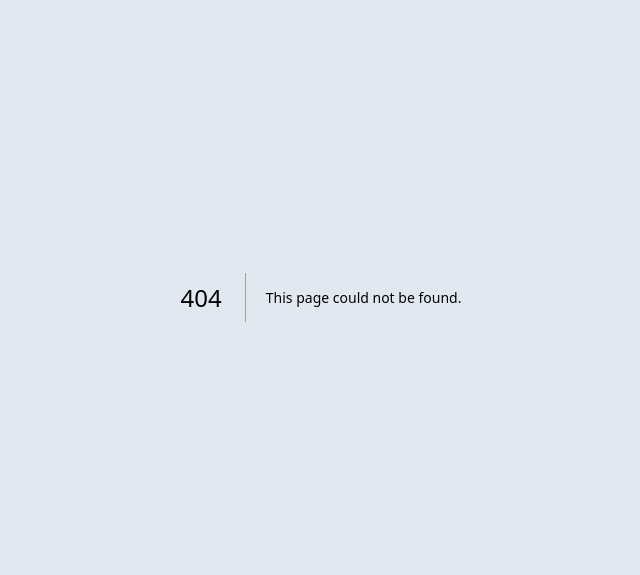
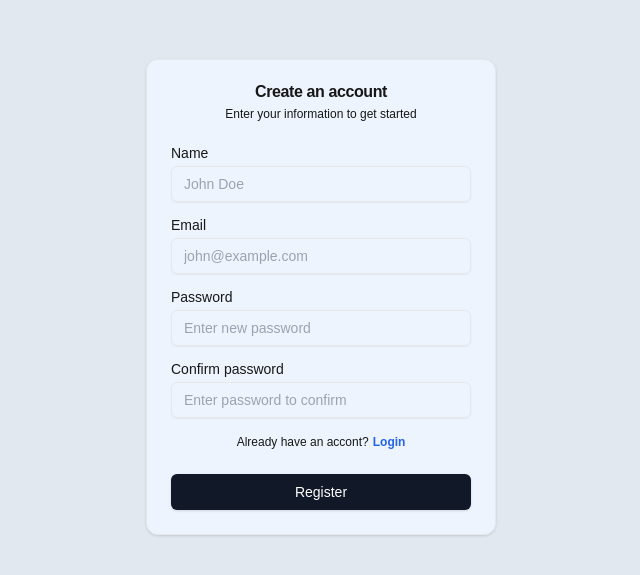
Before and after one commit to ManulaD123/mfix-web-app, a Next.js app: page /register in a window 1280 px wide. Before the commit this address had no page. Shown: the part 103-678 px from the top of the page, without its empty margins (319-959 px from the left). Built offline with nearby package versions, Linux system fonts and the light colour scheme.

Commit message:
Create registration page with shadcn

```diff
--- a/app/layout.js
+++ b/app/layout.js
@@ -1,6 +1,6 @@
 import { Geist, Geist_Mono } from "next/font/google";
 import "./globals.css";
-//import { Toaster } from "@/components/ui/toaster";
+import { Toaster } from "@/components/ui/sonner";
 
 const geistSans = Geist({
   variable: "--font-geist-sans",
@@ -24,7 +24,7 @@ export default function RootLayout({ children }) {
         className={`${geistSans.variable} ${geistMono.variable} antialiased bg-slate-200 `}
       >
         {children}
-        {/* <Toaster /> */}
+        <Toaster />
       </body>
     </html>
   );
--- a/app/login/login-form.jsx
+++ b/app/login/login-form.jsx
@@ -1,5 +1,5 @@
 "use client";
-
+import { useState } from "react";
 import {
   Card,
   CardContent,
@@ -11,7 +11,6 @@ import { Label } from "@/components/ui/label";
 import { Input } from "@/components/ui/input";
 import { Checkbox } from "@/components/ui/checkbox";
 import { Button } from "@/components/ui/button";
-import { useState } from "react";
 
 export default function LogingForm({ title }) {
   const [email, setEmail] = useState("");
--- /dev/null
+++ b/app/register/page.jsx
@@ -0,0 +1,8 @@
+import RegisterForm from "./register-form";
+export default function RegisterPage() {
+  return (
+    <div>
+      <RegisterForm />
+    </div>
+  );
+}
--- /dev/null
+++ b/app/register/register-form.jsx
@@ -0,0 +1,94 @@
+"use client";
+import { Button } from "@/components/ui/button";
+import { toast } from "sonner";
+import {
+  Card,
+  CardContent,
+  CardDescription,
+  CardFooter,
+  CardHeader,
+  CardTitle,
+} from "@/components/ui/card";
+import { Loader2 } from "lucide-react";
+import { Input } from "@/components/ui/input";
+import { Label } from "@/components/ui/label";
+import Link from "next/link";
+import { useState } from "react";
+
+export default function RegisterForm() {
+  const [isLoading, setLoading] = useState(false);
+  const handleSubmitForm = () => {};
+  return (
+    <div className="flex justify-center items-center min-h-screen">
+      <Card className="bg-blue-50/90 w-[350px]">
+        <CardHeader>
+          <CardTitle className="text-center">Create an account</CardTitle>
+          <CardDescription className="text-xs text-center">
+            Enter your information to get started
+          </CardDescription>
+        </CardHeader>
+        <form onSubmit={handleSubmitForm}>
+          <CardContent>
+            <div className="flex flex-col space-y-4">
+              <div className="flex flex-col space-y-1.5 ">
+                <Label htmlFor="name">Name</Label>
+                <Input id="name" name="name" placeholder="John Doe" />
+              </div>
+
+              <div className="flex flex-col space-y-1.5 ">
+                <Label htmlFor="email">Email</Label>
+                <Input
+                  type="email"
+                  id="email"
+                  name="email"
+                  placeholder="john@example.com"
+                />
+              </div>
+
+              <div className="flex flex-col space-y-1.5 ">
+                <Label htmlFor="password">Password</Label>
+                <Input
+                  type="password"
+                  id="password"
+                  name="password"
+                  placeholder="Enter new password"
+                />
+              </div>
+
+              <div className="flex flex-col space-y-1.5 ">
+                <Label htmlFor="confirm_password">Confirm password</Label>
+                <Input
+                  type="password"
+                  id="confirm_password"
+                  name="confirm_password"
+                  placeholder="Enter password to confirm"
+                />
+              </div>
+              {/* form error */}
+
+              <div className="flex justify-center gap-1 text-xs">
+                Already have an accont?{" "}
+                <Link
+                  href="/login"
+                  className="text-blue-600 hover:underline font-semibold"
+                >
+                  Login
+                </Link>
+              </div>
+            </div>
+          </CardContent>
+          <CardFooter className="flex justify-center">
+            <Button
+              className="flex-1 bg-gray-900 text-white"
+              type="submit"
+              disabled={isLoading}
+            >
+              {isLoading && <Loader2 className="animate-spin" />}
+              Register
+            </Button>
+          </CardFooter>
+        </form>
+      </Card>
+    </div>
+  );
+}
--- /dev/null
+++ b/components/ui/sonner.jsx
@@ -0,0 +1,29 @@
+"use client";
+import { useTheme } from "next-themes"
+import { Toaster as Sonner } from "sonner"
+
+const Toaster = ({
+  ...props
+}) => {
+  const { theme = "system" } = useTheme()
+
+  return (
+    (<Sonner
+      theme={theme}
+      className="toaster group"
+      toastOptions={{
+        classNames: {
+          toast:
+            "group toast group-[.toaster]:bg-background group-[.toaster]:text-foreground group-[.toaster]:border-border group-[.toaster]:shadow-lg",
+          description: "group-[.toast]:text-muted-foreground",
+          actionButton:
+            "group-[.toast]:bg-primary group-[.toast]:text-primary-foreground",
+          cancelButton:
+            "group-[.toast]:bg-muted group-[.toast]:text-muted-foreground",
+        },
+      }}
+      {...props} />)
+  );
+}
+
+export { Toaster }
--- a/package.json
+++ b/package.json
@@ -17,9 +17,11 @@
     "clsx": "^2.1.1",
     "lucide-react": "^0.476.0",
     "next": "15.1.7",
+    "next-themes": "^0.4.4",
     "react": "^19.0.0",
     "react-dom": "^19.0.0",
     "react-hook-form": "^7.54.2",
+    "sonner": "^2.0.1",
     "tailwind-merge": "^3.0.2",
     "tailwindcss-animate": "^1.0.7",
     "zod": "^3.24.2"
```
Also changed, not shown: 1 other file (tests, documents, lock files or other folders).
